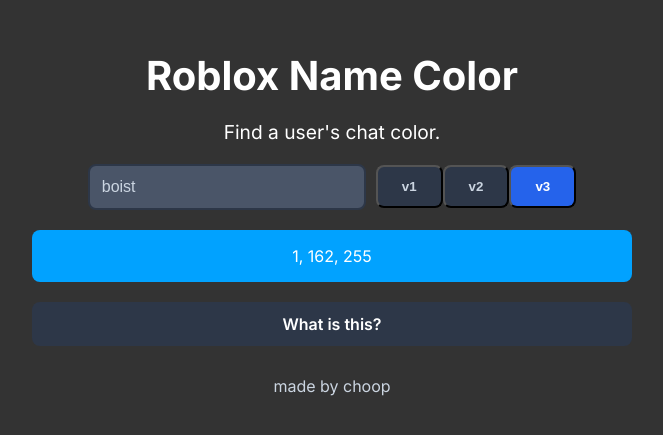
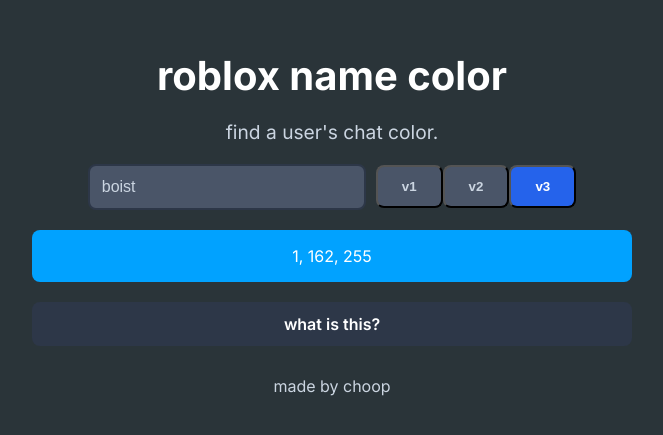
Before and after one commit to choopfr/roblox-chat-color, a Next.js app: page / in a window 1280 px wide. Shown: the part 177-612 px from the top of the page, without its empty margins (308-971 px from the left). Built offline with nearby package versions, Linux system fonts and the light colour scheme.

Commit message:
Update globals.css

```diff
--- a/app/globals.css
+++ b/app/globals.css
@@ -2,8 +2,8 @@
 
 /* Base styles */
 body {
-  background-color: #333333; /* Darker, less blue-grey background */
-  font-family: 'Times New Roman', Times, serif; /* Changed font to Times New Roman */
+  background-color: #2a3439; /* Darker background */
+  font-family: 'Times New Roman', Times, serif; /* Font changed to Times New Roman */
   color: #fff;
   margin: 0;
   padding: 0;
@@ -11,6 +11,7 @@
   justify-content: center;
   align-items: center;
   min-height: 100vh;
+  text-transform: lowercase; /* Make all text lowercase */
 }
 
 a {
@@ -43,6 +44,7 @@
 .find-color-text {
   margin-bottom: 20px;
   font-size: 1.2rem;
+  color: #cbd5e1; /* Lighter color for contrast */
 }
 
 /* Input and Button */
@@ -72,22 +74,21 @@
 
 .button {
   padding: 12px 24px;
-  background-color: #2d3748;
-  color: #cbd5e1;
+  background-color: #4a5568; /* Button with dark background */
+  color: #cbd5e1; /* Lighter text */
   border-radius: 8px;
   font-weight: bold;
-  transition: background-color 0.3s ease, color 0.3s ease, transform 0.2s ease;
   cursor: pointer;
+  transition: background-color 0.3s ease, transform 0.2s ease;
 }
 
 .button:hover {
-  background-color: #3b82f6;
-  color: white;
-  transform: scale(1.05); /* Adds animation effect */
+  background-color: #3b82f6; /* Blue hover */
+  transform: scale(1.05); /* Slight scale effect */
 }
 
 .button-active {
-  background-color: #2563eb;
+  background-color: #2563eb; /* Active button */
   color: white;
 }
 
```
